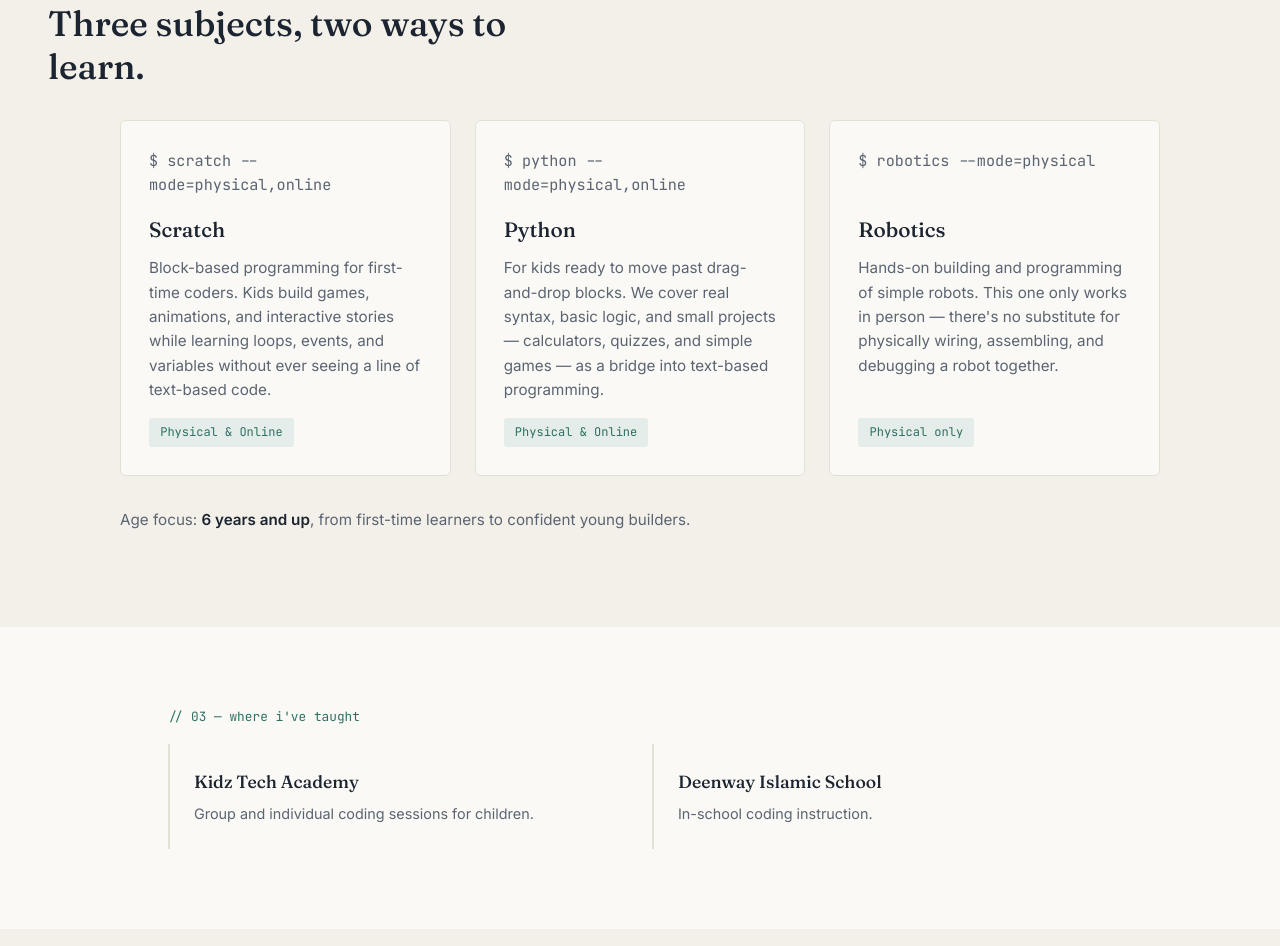
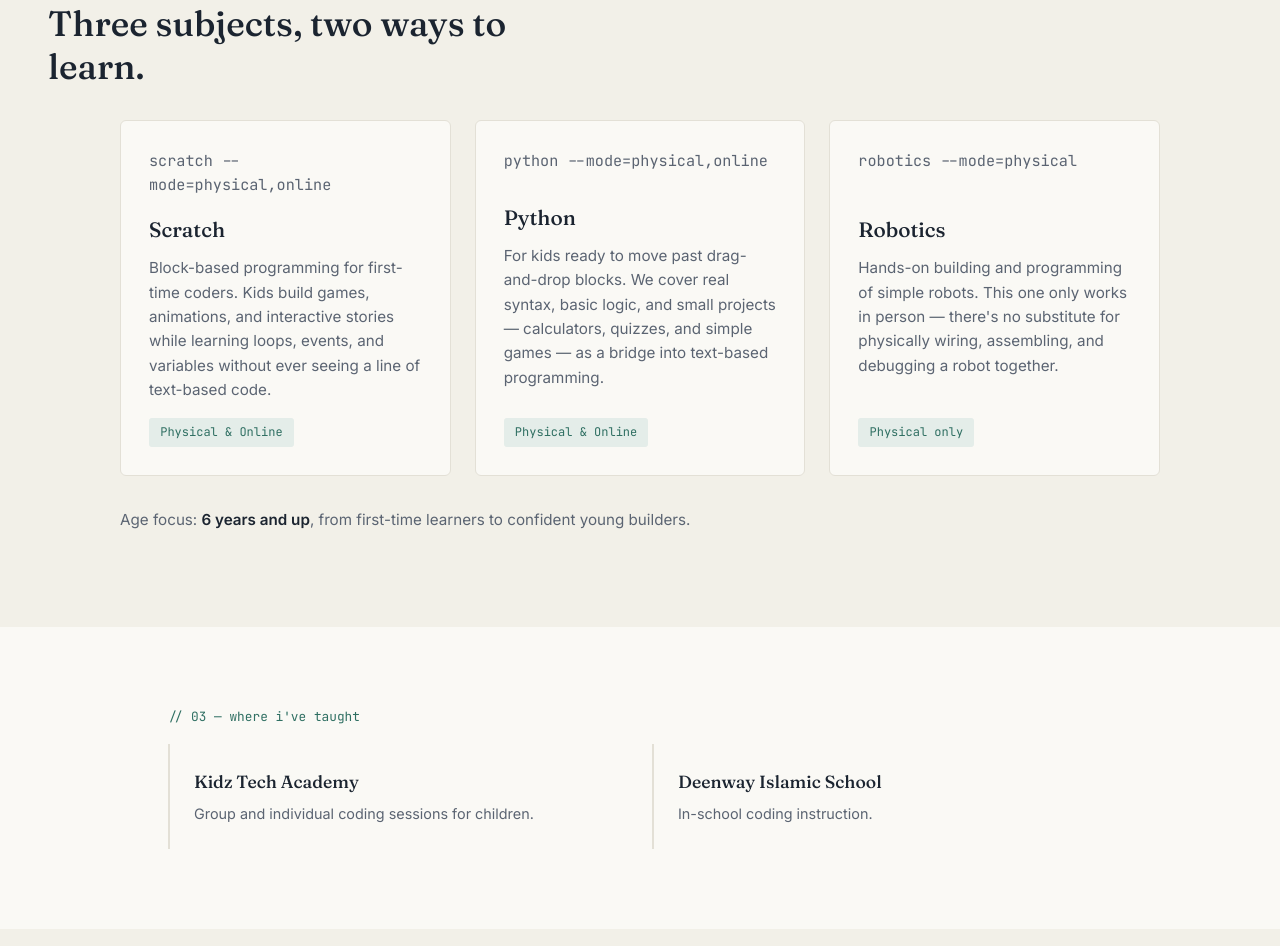
Before and after one commit to kafayat06/portfolio, a plain HTML site: page index.html in a window 1280 px wide. Shown: the part 1525-2471 px from the top of the page. Drawn offline with Linux system fonts and the light colour scheme.

Commit message:
Update index.html
update the index.html with the new changes

```diff
--- a/index.html
+++ b/index.html
@@ -61,19 +61,19 @@
     <h2>Three subjects, two ways to learn.</h2>
     <div class="cards">
       <div class="card">
-        <p class="card-tag">$ scratch --mode=physical,online</p>
+        <p class="card-tag"> scratch --mode=physical,online</p>
         <h3>Scratch</h3>
         <p>Block-based programming for first-time coders. Kids build games, animations, and interactive stories while learning loops, events, and variables without ever seeing a line of text-based code.</p>
         <span class="pill">Physical &amp; Online</span>
       </div>
       <div class="card">
-        <p class="card-tag">$ python --mode=physical,online</p>
+        <p class="card-tag"> python --mode=physical,online</p>
         <h3>Python</h3>
         <p>For kids ready to move past drag-and-drop blocks. We cover real syntax, basic logic, and small projects — calculators, quizzes, and simple games — as a bridge into text-based programming.</p>
         <span class="pill">Physical &amp; Online</span>
       </div>
       <div class="card">
-        <p class="card-tag">$ robotics --mode=physical</p>
+        <p class="card-tag"> robotics --mode=physical</p>
         <h3>Robotics</h3>
         <p>Hands-on building and programming of simple robots. This one only works in person — there's no substitute for physically wiring, assembling, and debugging a robot together.</p>
         <span class="pill">Physical only</span>
```
